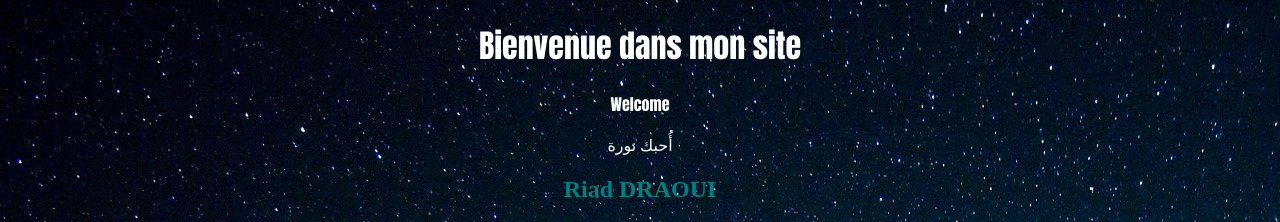
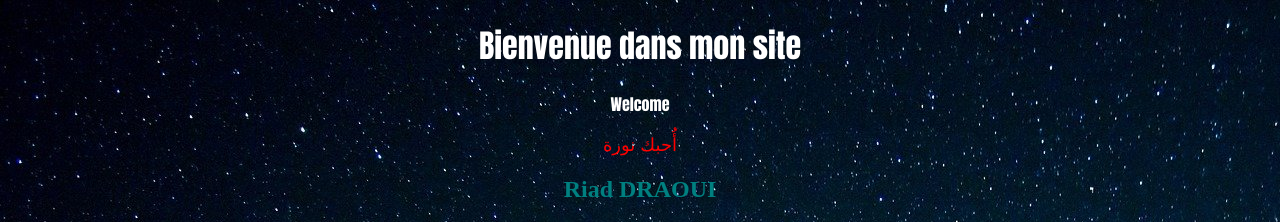
Before and after one commit to Riad21/riad01, a plain HTML site: page index.html in a window 1280 px wide. Shown: the top 222 px of the page. Drawn offline with Linux system fonts and the light colour scheme.

Commit message:
Update index.html

```diff
--- a/index.html
+++ b/index.html
@@ -50,7 +50,7 @@
 
     <h1>Bienvenue dans mon site</h1>
         <p>Welcome</p>
-        <p class="center">أُحبك نورة</p>
+        <p class="nora">أُحبك نورة</p>
     <h2>Riad DRAOUI</h2>
 
     <img src="ovni.png" alt="ovni" class="left">
```
